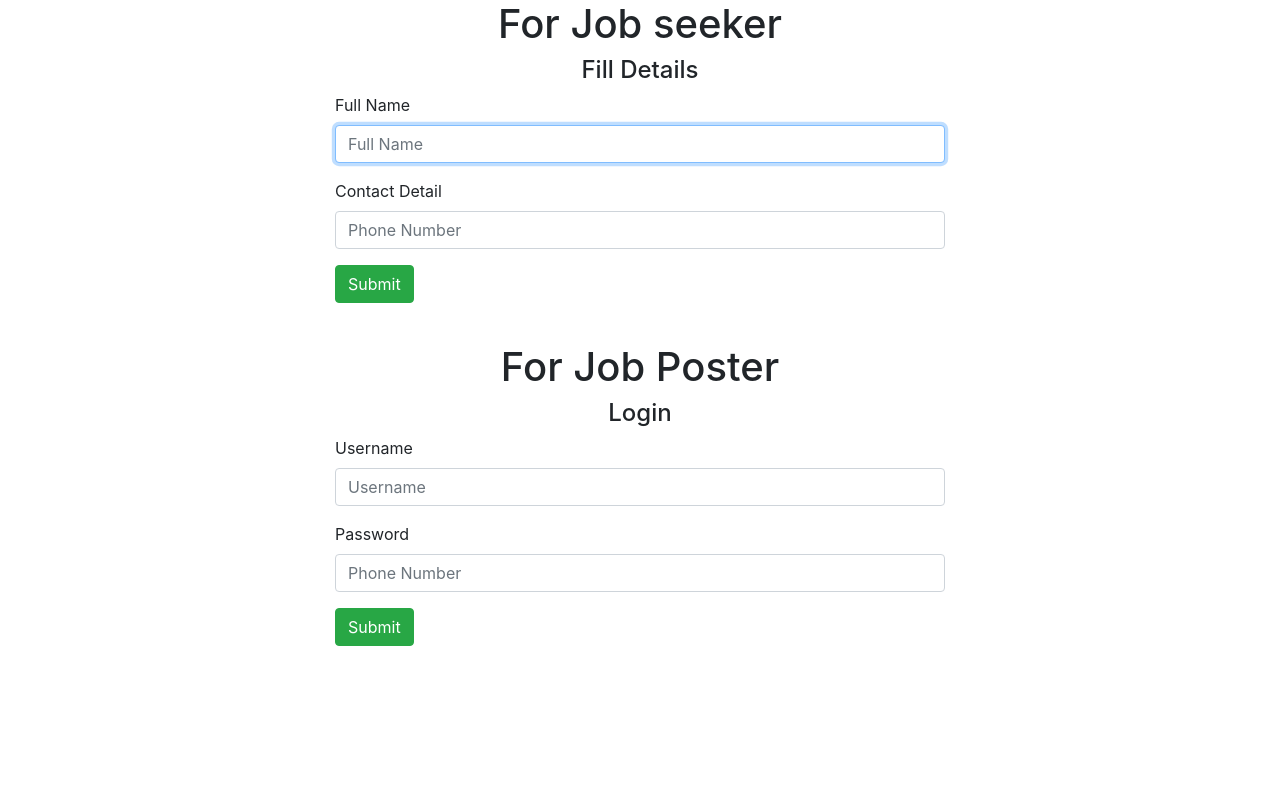
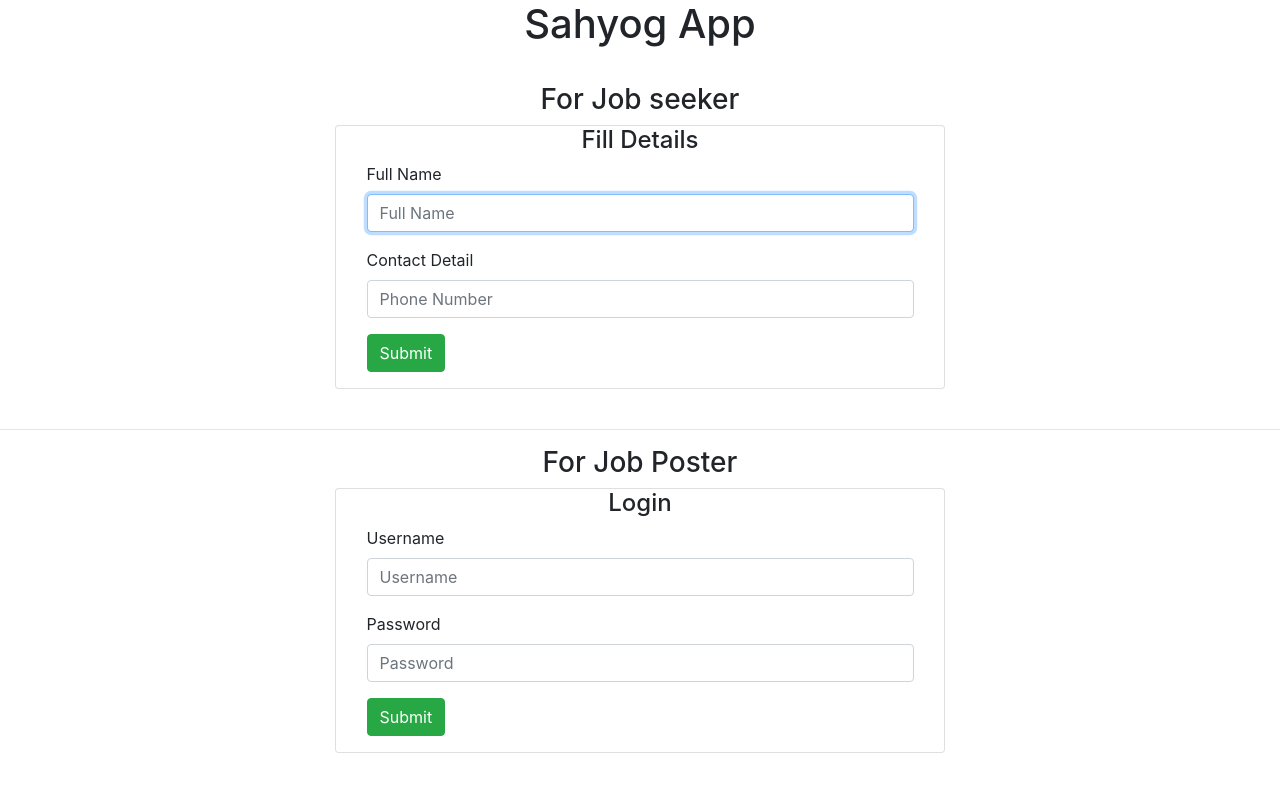
Before and after one commit to gazal2708/Sahyog-App, a Node server app: page / in a window 1280 px wide. Run offline with Node 20, Linux system fonts and the light colour scheme; some libraries are stand-ins or nearby versions.

Commit message:
new commit

```diff
--- a/views/home.ejs
+++ b/views/home.ejs
@@ -30,6 +30,8 @@
         async function showPosition(position) {
             document.getElementById("latitude").value  =  await position.coords.latitude
             document.getElementById("longitude").value = await position.coords.longitude
+            // document.getElementById("latitude").value  =  27.1767
+            // document.getElementById("longitude").value = 78.0081
             console.log(document.getElementById("latitude").value,document.getElementById("longitude").value)
         }
 
--- a/views/layouts/boilerplate.ejs
+++ b/views/layouts/boilerplate.ejs
@@ -26,7 +26,7 @@ var dic={}
     <link rel="stylesheet" href="https://cdn.jsdelivr.net/npm/bootstrap@4.5.3/dist/css/bootstrap.min.css" integrity="sha384-TX8t27EcRE3e/ihU7zmQxVncDAy5uIKz4rEkgIXeMed4M0jlfIDPvg6uqKI2xXr2" crossorigin="anonymous">
     <meta charset="UTF-8">
     <meta name="viewport" content="width=device-width, initial-scale=1.0">
-    <title>Campground App</title>
+    <title>Sahyog App</title>
 </head>
 <body class="d-flex flex-column" style="height: 100vh;">
 
--- a/views/login.ejs
+++ b/views/login.ejs
@@ -8,9 +8,11 @@
     <title>Sahyog App</title>
 </head>
 <body>
-    <h1 class="text-center">For Job seeker</h1>
+    <h1 class="text-center" style="margin-bottom: 35px;">Sahyog App</h1>
+    <h3 class="text-center">For Job seeker</h3>
     <div class="col-6 offset-3">
-        <h4 class="text-center">Fill Details</h2>
+        <div class="card" style="padding-left: 5%; padding-right: 5%;">
+        <h4 class="text-center">Fill Details</h4>
         <form action="/home" method="POST" class="validated-form">
             <div class="mb-3">
                 <label class="form-label" for="name">Full Name</label>
@@ -19,6 +21,7 @@
                     Looks good!
                   </div>
             </div>
+
             <div class="mb-3">
                 <label class="form-label" for="phone">Contact Detail</label>
                 <input type="tel" pattern=".{10}" class="form-control" id="phone" name="phone" placeholder="Phone Number" required>
@@ -31,10 +34,13 @@
             </div>
         </form>
     </div>
+</div>
       <br>
-      <h1 class="text-center">For Job Poster</h1>
+      <hr>
+      <h3 class="text-center">For Job Poster</h3>
       <div class="col-6 offset-3">
-          <h4 class="text-center">Login</h2>
+        <div class="card" style="padding-left: 5%; padding-right: 5%;">
+          <h4 class="text-center">Login</h4>
           <form action="/admin" method="POST" class="validated-form">
               <div class="mb-3">
                   <label class="form-label" for="name">Username</label>
@@ -45,7 +51,7 @@
               </div>
               <div class="mb-3">
                   <label class="form-label" for="phone">Password</label>
-                  <input type="password" class="form-control" id="password" name="password" placeholder="Phone Number" required>
+                  <input type="password" class="form-control" id="password" name="password" placeholder="Password" required>
                   <div class="valid-feedback">
                       Looks good!
                     </div>
@@ -55,6 +61,7 @@
               </div>
           </form>
       </div>
+      </div>
 
 
 </body>
```
